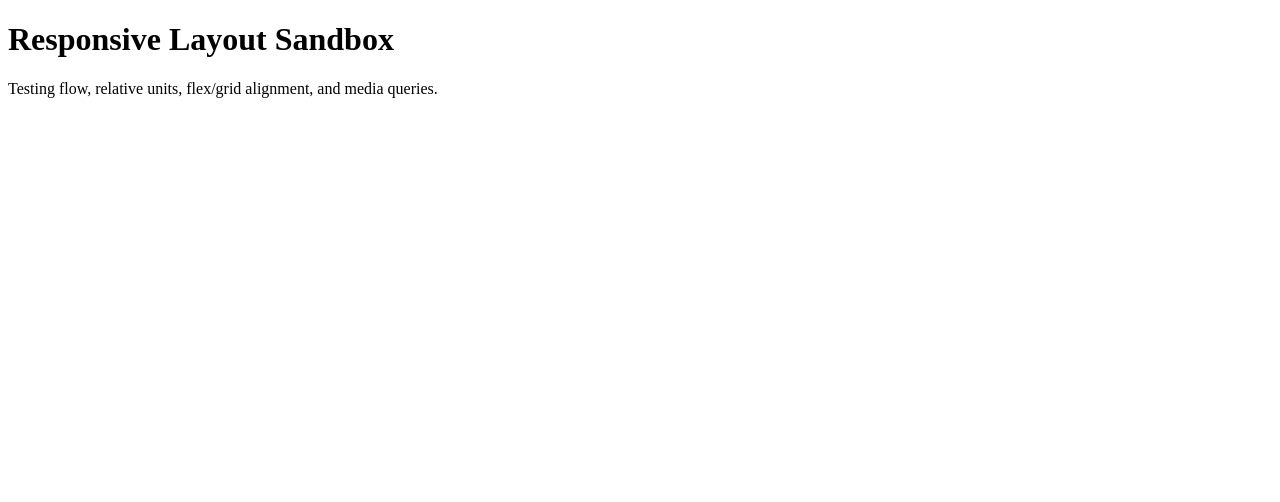
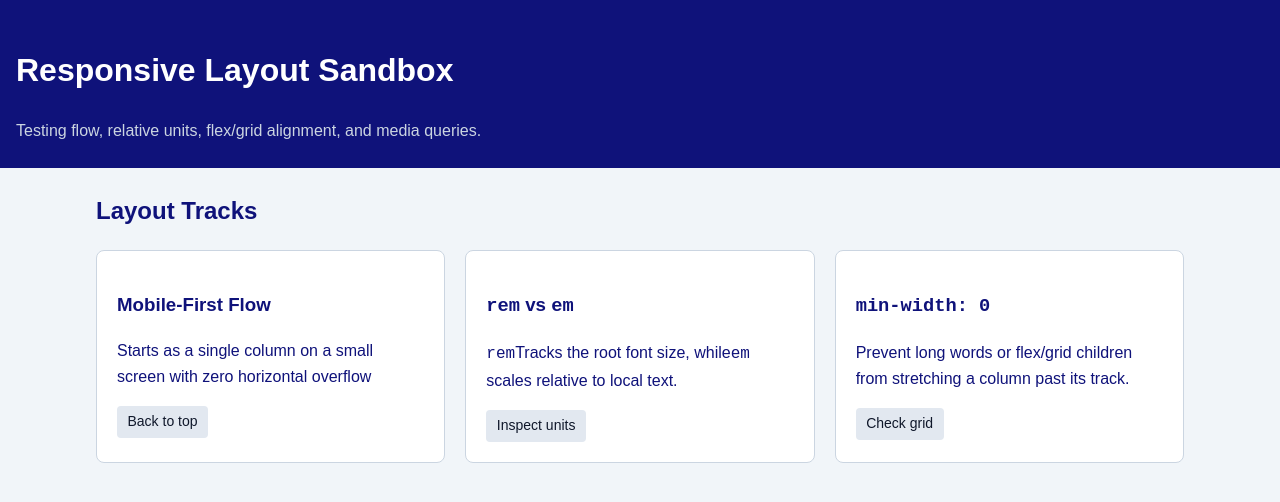
Before and after one commit to OlaIsraelI/Learn_JavaScript, a website: page responsiveLayout/Task1/index.html in a window 1280 px wide. Drawn offline with Linux system fonts and the light colour scheme.

Commit message:
I updated the html and css files by adding the three article elements with their css styling

```diff
--- a/responsiveLayout/Task1/index.html
+++ b/responsiveLayout/Task1/index.html
@@ -11,6 +11,7 @@
     <meta property="og:type" content="website" />
     <meta property="og:image" content="" />
     <title>Introduction to Software Engineering | Responsive Layout</title>
+    <link rel="stylesheet" href="style.css" />
   </head>
 
   <body>
@@ -21,7 +22,40 @@
       </p>
     </header>
 
-    <main></main>
+    <main class="container">
+      <section aria-labelledby="cards-heading">
+        <h2 id="cards-heading">Layout Tracks</h2>
+
+        <div class="card-grid">
+          <article class="card">
+            <h3>Mobile-First Flow</h3>
+            <p>
+              Starts as a single column on a small screen with zero horizontal
+              overflow
+            </p>
+            <a href="#cards-heading" class="pill-link">Back to top</a>
+          </article>
+
+          <article class="card">
+            <h3><code>rem</code> vs <code>em</code></h3>
+            <p>
+              <code>rem</code>Tracks the root font size, while<code>em</code>
+              scales relative to local text.
+            </p>
+            <a href="#cards-heading" class="pill-link">Inspect units</a>
+          </article>
+
+          <article class="card">
+            <h3><code>min-width: 0</code></h3>
+            <p>
+              Prevent long words or flex/grid children from stretching a column
+              past its track.
+            </p>
+            <a href="#cards-heading" class="pill-link">Check grid</a>
+          </article>
+        </div>
+      </section>
+    </main>
 
     <footer></footer>
   </body>
--- a/responsiveLayout/Task1/style.css
+++ b/responsiveLayout/Task1/style.css
@@ -23,3 +23,39 @@ body {
   margin: 0.5rem 0 0;
   color: #cbd5e1;
 }
+.container {
+  width: 100%;
+  max-width: 68rem;
+  margin: 1.5rem auto;
+  padding: 0 rem;
+}
+.card-grid {
+  display: grid;
+  grid-template-columns: 1fr;
+  gap: 1.25rem;
+  margin-top: 1rem;
+}
+.card {
+  min-width: 0;
+  background-color: #ffffff;
+  border: 1px solid #cbd5e1;
+  border-radius: 0.5rem;
+  padding: 1.25rem;
+}
+.card p {
+  margin: 0.5rem 0 1rem;
+}
+.pill-link {
+  display: inline-block;
+  padding: 0.35em 0.75em;
+  font-size: 0.875rem;
+  background-color: #e2e8f0;
+  color: #0f172a;
+  text-decoration: none;
+  border-radius: 0.25rem;
+}
+@media (min-width: 700px) {
+  .card-grid {
+    grid-template-columns: repeat(3, minmax(0, 1fr));
+  }
+}
```
